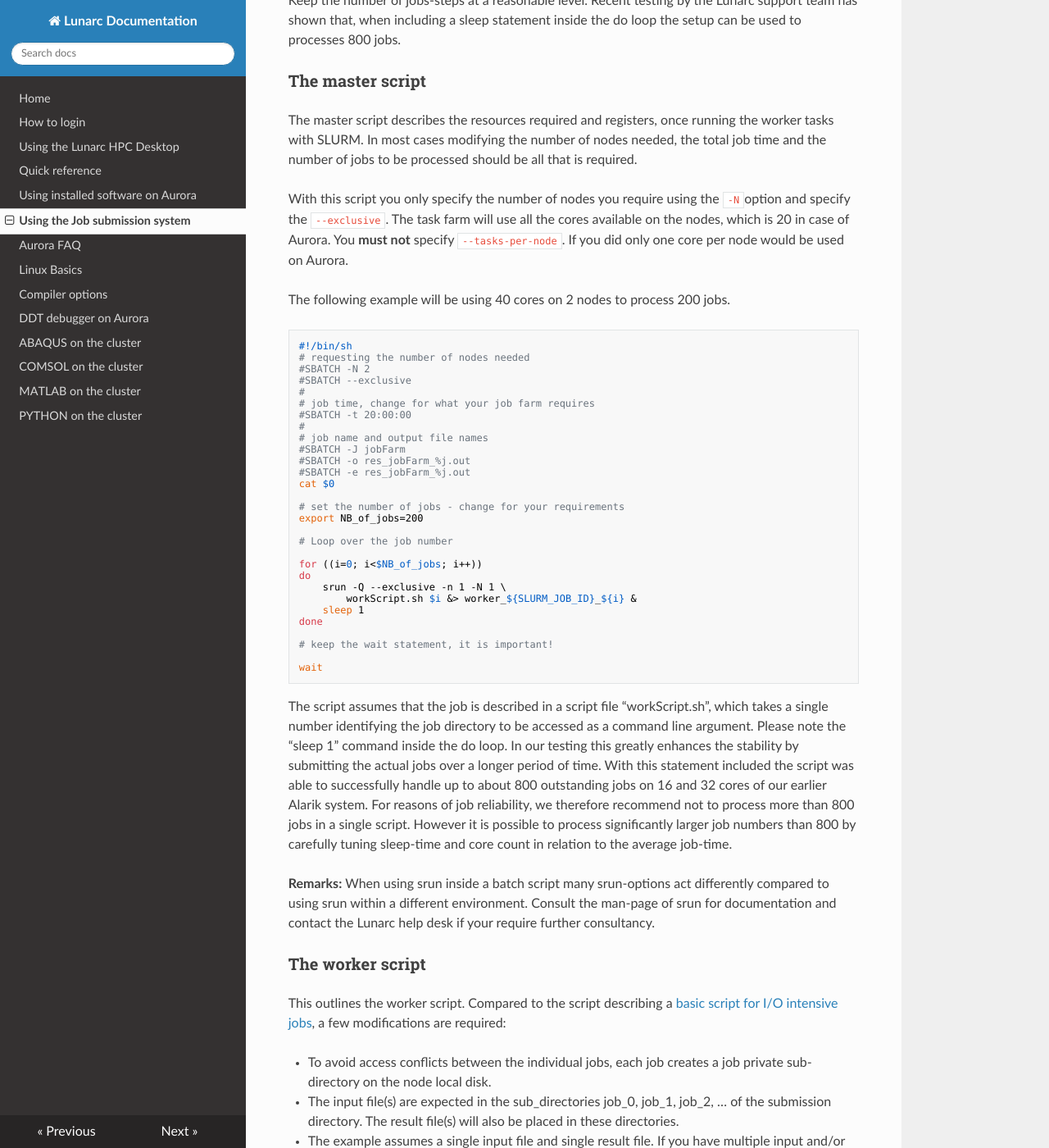
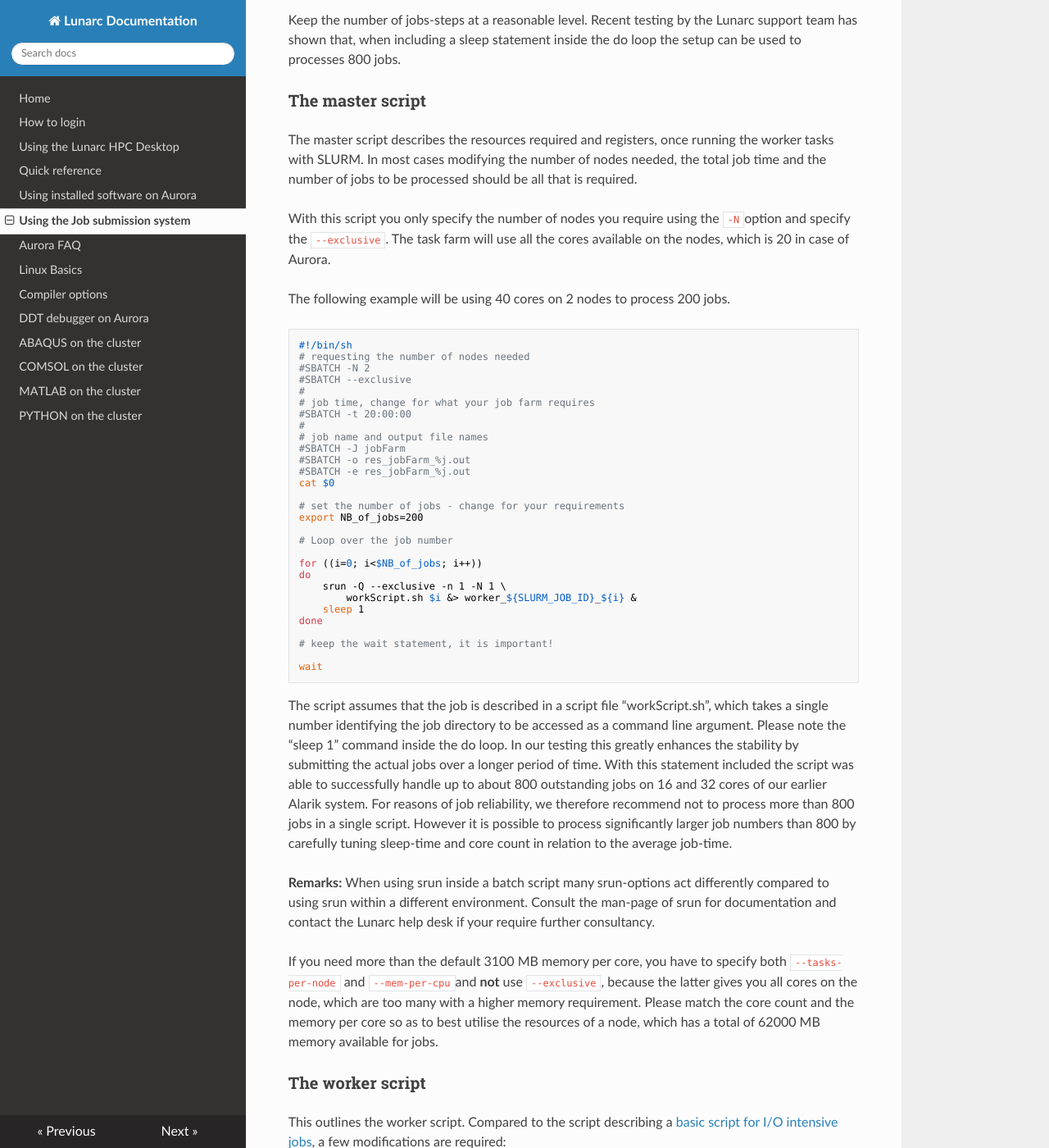
Before and after one commit to lunarc/lunarc_docs, an MkDocs documentation site: the page built from docs/batch_system.md, in a window 1280 px wide and 1400 px high, scrolled down 17405 px. Shown: the whole window at 82% size. Built offline with MkDocs 1.6.1, drawn with Linux system fonts in a browser that asks for light colours; nearby versions of some CDN libraries; old or Windows-style settings are respelled for this version of MkDocs; some of the changed text lies outside the part shown.

Commit message:
Memory and task farm update
Update of the instructions regarding non-default memory usage and task
farming

```diff
--- a/docs/batch_system.md
+++ b/docs/batch_system.md
@@ -189,7 +189,7 @@ to standard job submission scripts, allowing the GPU nodes to be fully accessibl
 
 #### Aurora
 The Aurora system has 64 GB of memory installed on a compute node.  To
-allow memory for the operating system, the default memory request per core is 3100 MB of memory.
+allow memory for the operating system, only 62000 MB are available for jobs and the default memory request per core is 3100 MB of memory (20 cores per node).
 If more than 3100 MB per core is needed it has to be
 requested explicitly using the **--mem-per-cpu** option.  For example if you require
 5000 MB per core add the line
@@ -831,8 +831,7 @@ processed should be all that is required.
 With this script you only specify the number of nodes you require
 using the `-N`option and specify the `--exclusive`.  The task farm
 will use all the cores available on the nodes, which is 20 in case of
-Aurora.   You **must not** specify `--tasks-per-node`.  If you did only one
-core per node would be used on Aurora.
+Aurora.
 
 The following example will be
 using 40 cores on 2 nodes to process 200 jobs.
@@ -888,6 +887,8 @@ and core count in relation to the average job-time.
 differently compared to using srun within a different environment.
 Consult the man-page of srun for documentation and contact the Lunarc
 help desk if your require further consultancy.
+
+If you need more than the default 3100 MB memory per core, you have to specify both `--tasks-per-node` and `--mem-per-cpu`and **not** use `--exclusive`, because the latter gives you all cores on the node, which are too many with a higher memory requirement. Please match the core count and the memory per core so as to best utilise the resources of a node, which has a total of 62000 MB memory available for jobs.
 
 ### The worker script
 
```
